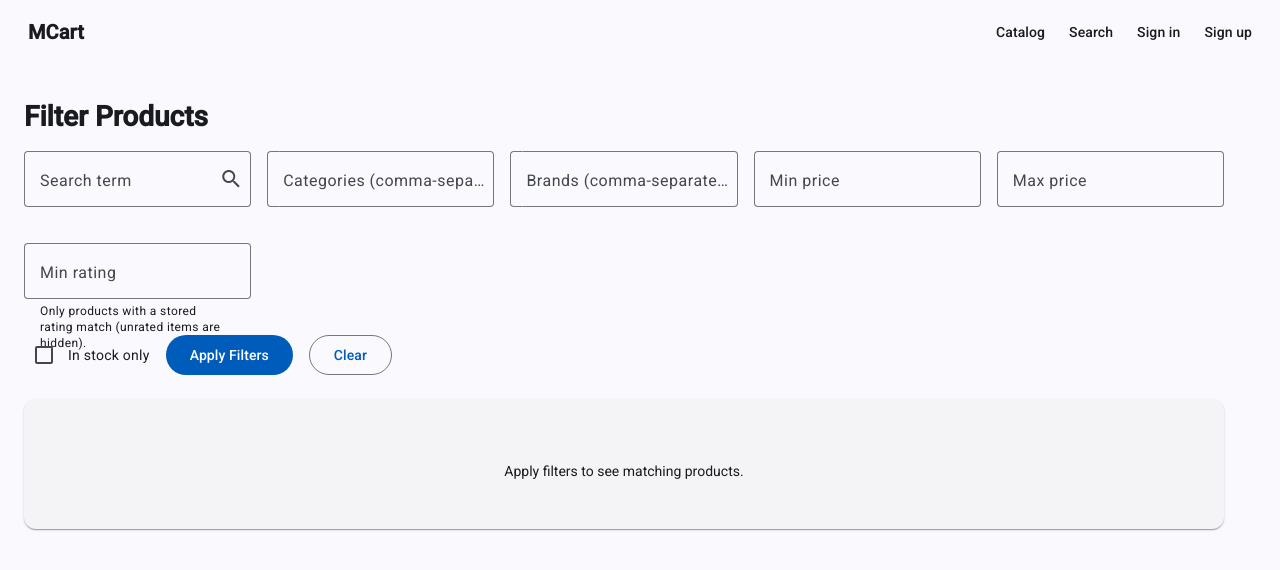
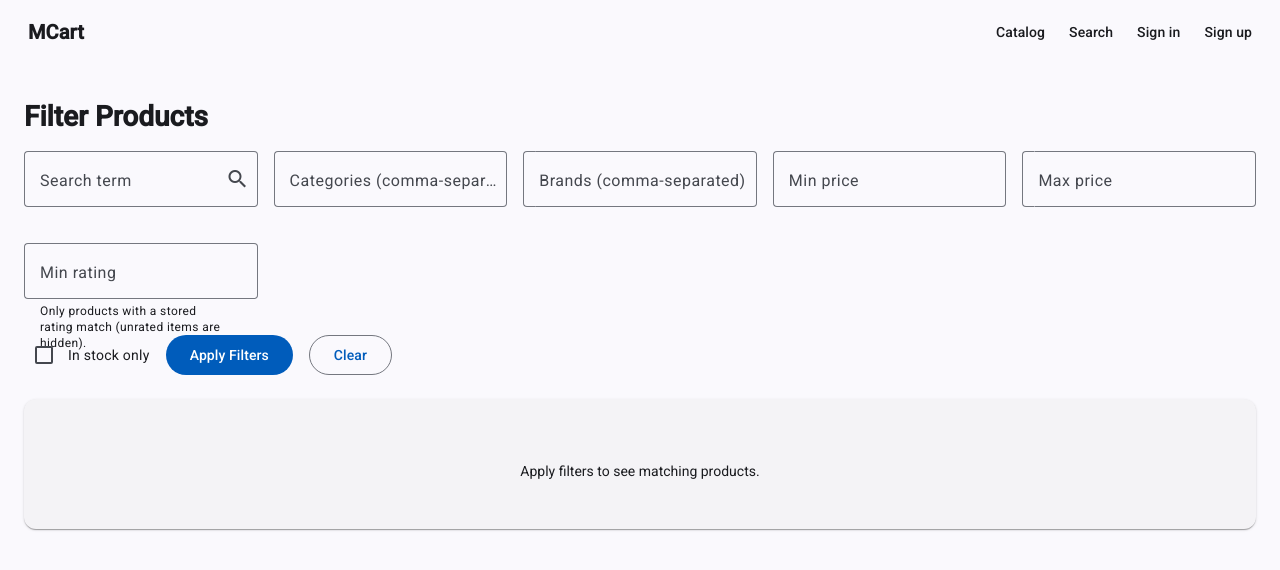
Before and after one commit to shivamsharma01/ecommerce-ui, an Angular app: page /search in a window 1280 px wide. Shown: the top 570 px of the page. Built offline with nearby package versions, Linux system fonts and the light colour scheme.

Commit message:
remove max-width logic

```diff
--- a/src/app/features/search/search.component.css
+++ b/src/app/features/search/search.component.css
@@ -1,7 +1,3 @@
-.search-page {
-  max-width: 1200px;
-}
-
 .search-page h1 {
   margin-bottom: 1.5rem;
   font-size: 1.75rem;
```
